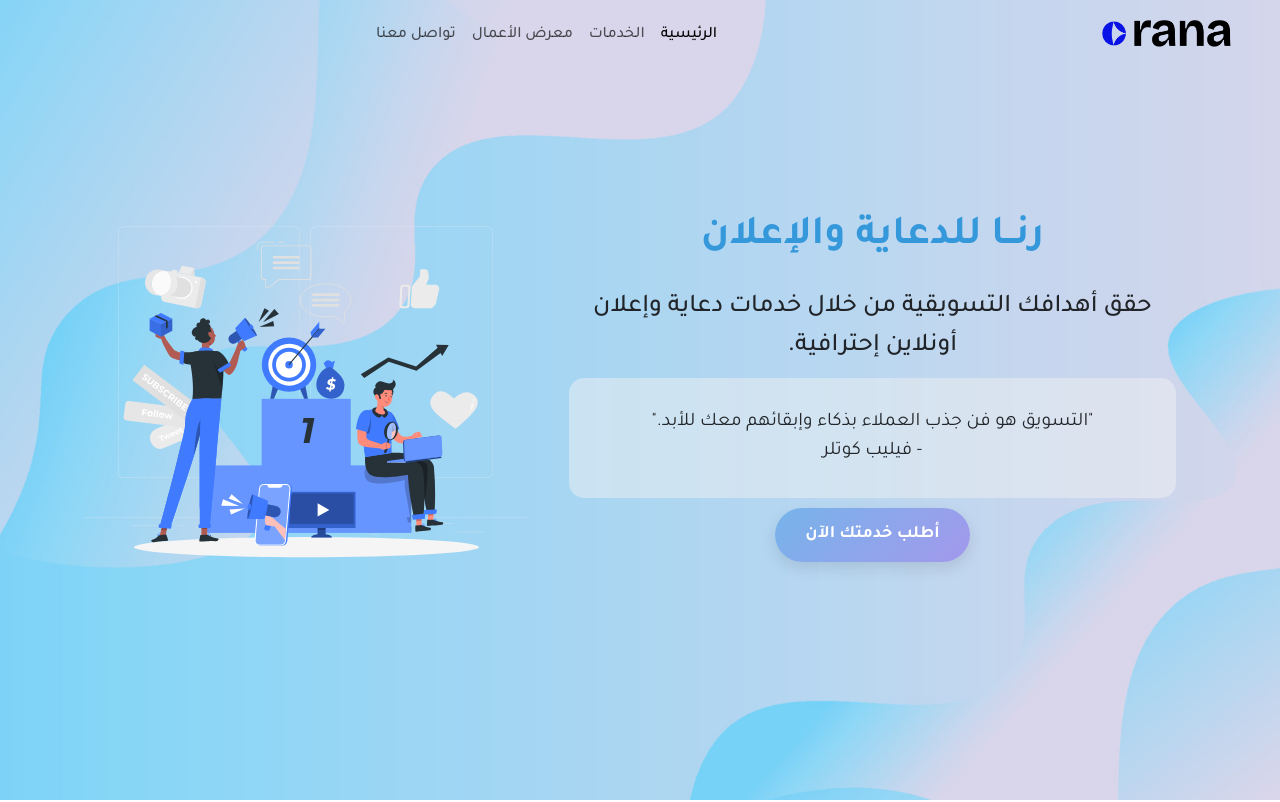
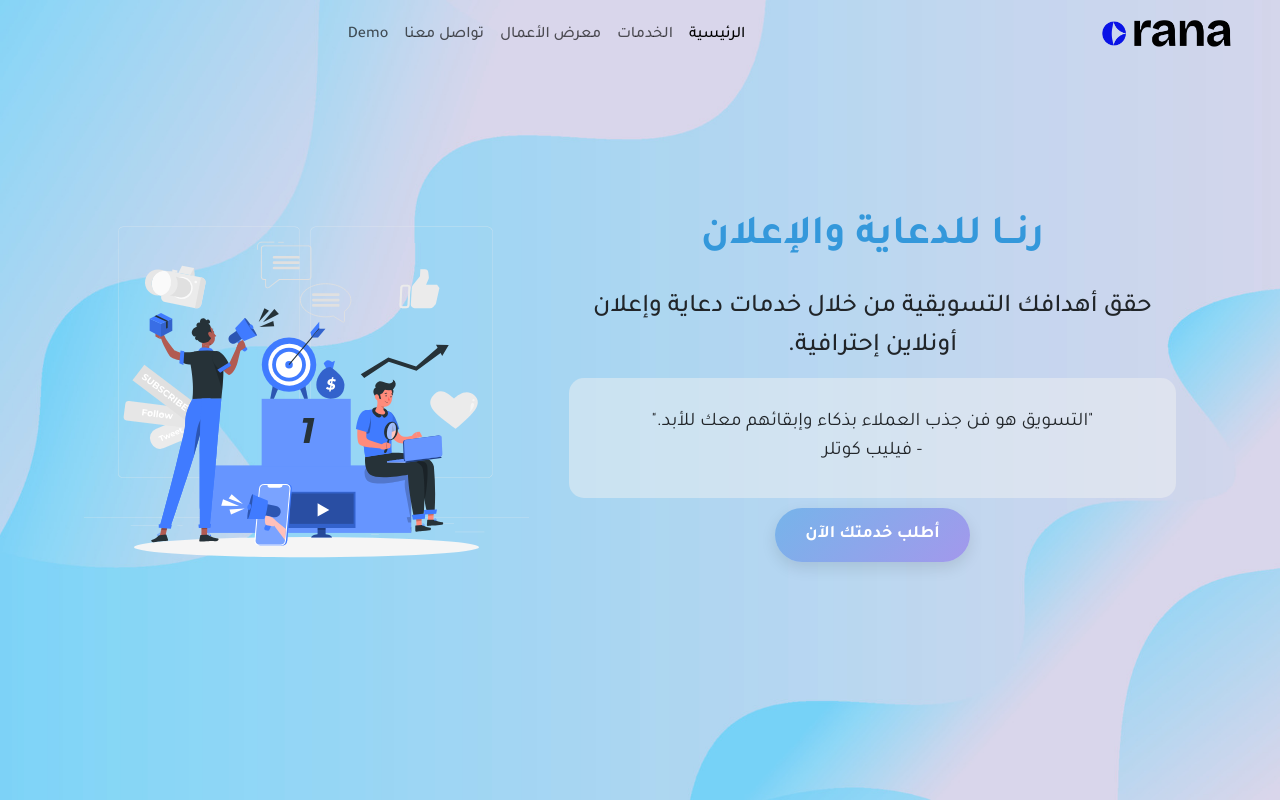
Before and after one commit to Wesam-1110111/rana, a plain HTML site: page index.html in a window 1280 px wide. Shown: the top 802 px of the page. Drawn offline with nearby package versions, Linux system fonts and the light colour scheme.

Commit message:
Update index.html

```diff
--- a/index.html
+++ b/index.html
@@ -60,6 +60,9 @@
               </li>
               <li class="nav-item">
                 <a class="nav-link" href="page/contact.html">تواصل معنا</a>
+              </li>
+                <li class="nav-item">
+                <a class="nav-link" href="test.html">Demo</a>
               </li>
             </ul>
           </div>
```
